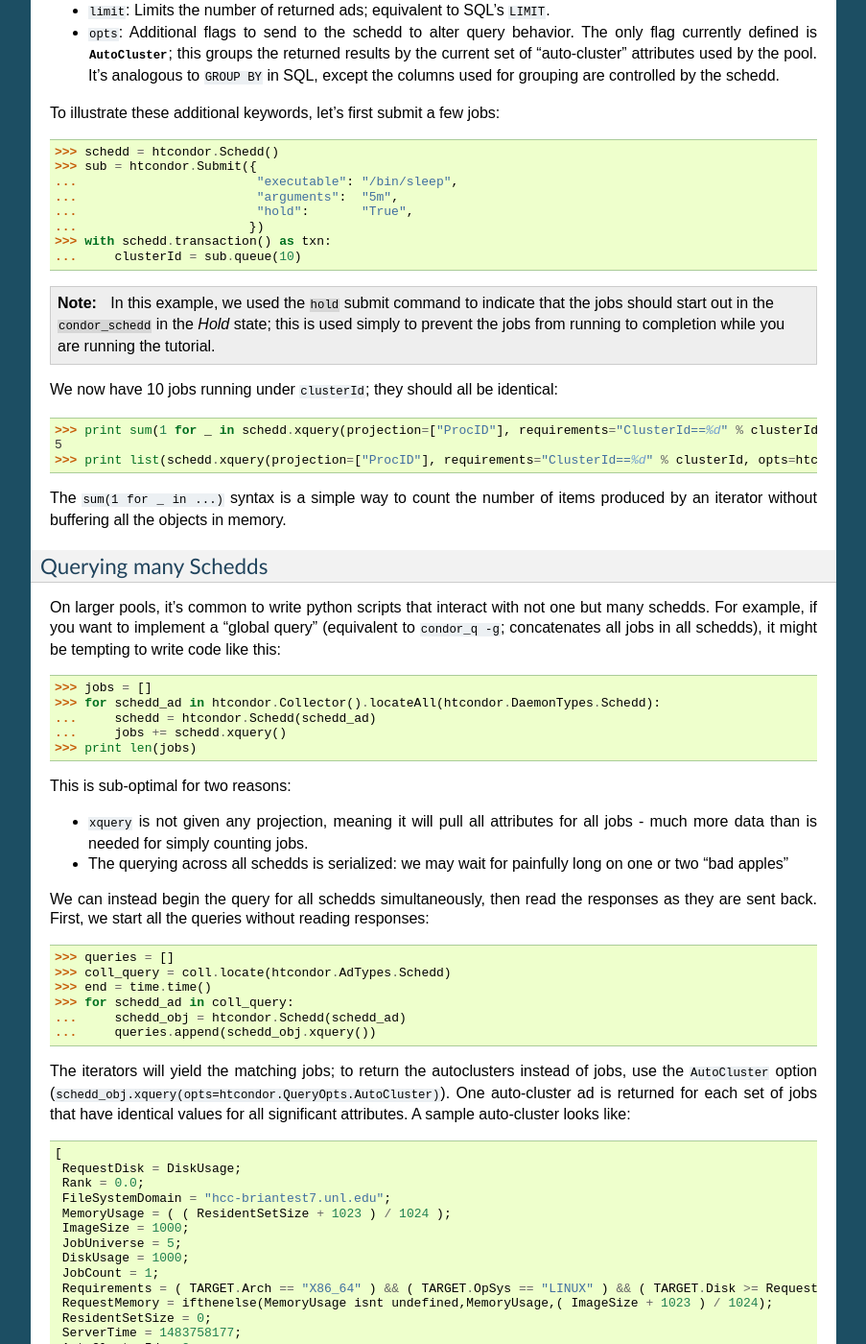
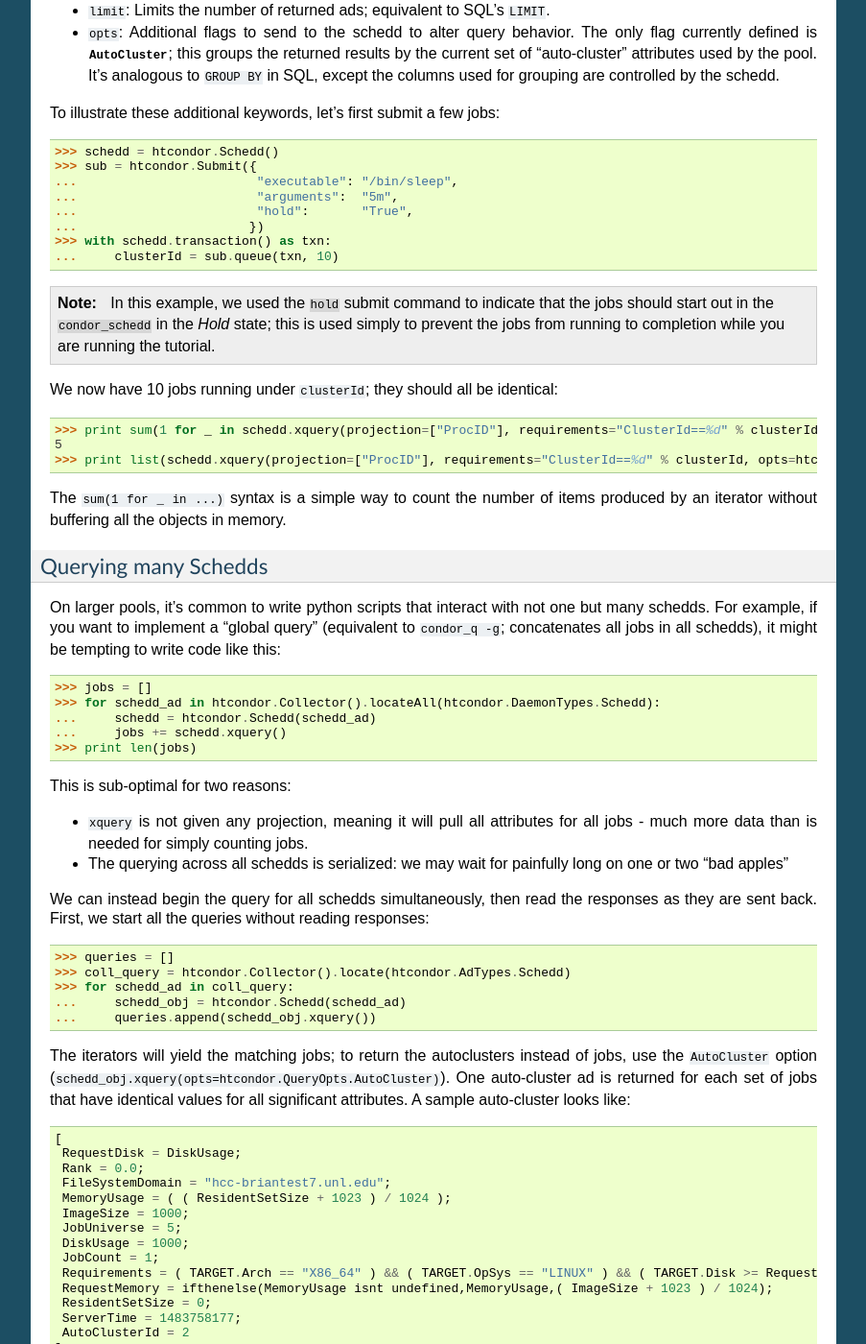
Before and after one commit to htcondor/htcondor-python, a Sphinx documentation site: the page built from docs/advanced_schedd.rst, in a window 1280 px wide and 1400 px high, scrolled down 485 px. Shown: the whole window at 96% size, without its empty margins (198-1101 px from the left). Built offline with Sphinx 7.4.7, drawn with Linux system fonts in a browser that asks for light colours.

Commit message:
Minor tweaks based on the conversion to a notebook

```diff
--- a/docs/advanced_schedd.rst
+++ b/docs/advanced_schedd.rst
@@ -41,7 +41,7 @@ To illustrate these additional keywords, let's first submit a few jobs::
    ...                        "hold":       "True",
    ...                       })
    >>> with schedd.transaction() as txn:
-   ...     clusterId = sub.queue(10)
+   ...     clusterId = sub.queue(txn, 10)
 
 .. note:: In this example, we used the ``hold`` submit command to indicate that
    the jobs should start out in the ``condor_schedd`` in the *Hold* state; this
@@ -81,8 +81,7 @@ We can instead begin the query for all schedds simultaneously, then read the res
 they are sent back.  First, we start all the queries without reading responses::
 
    >>> queries = []
-   >>> coll_query = coll.locate(htcondor.AdTypes.Schedd)
-   >>> end = time.time()
+   >>> coll_query = htcondor.Collector().locate(htcondor.AdTypes.Schedd)
    >>> for schedd_ad in coll_query:
    ...     schedd_obj = htcondor.Schedd(schedd_ad)
    ...     queries.append(schedd_obj.xquery())
```
